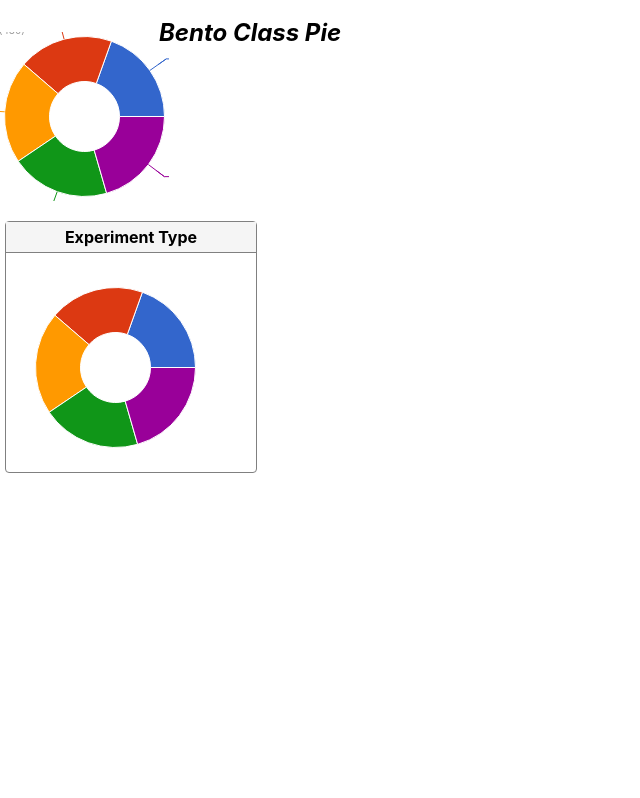
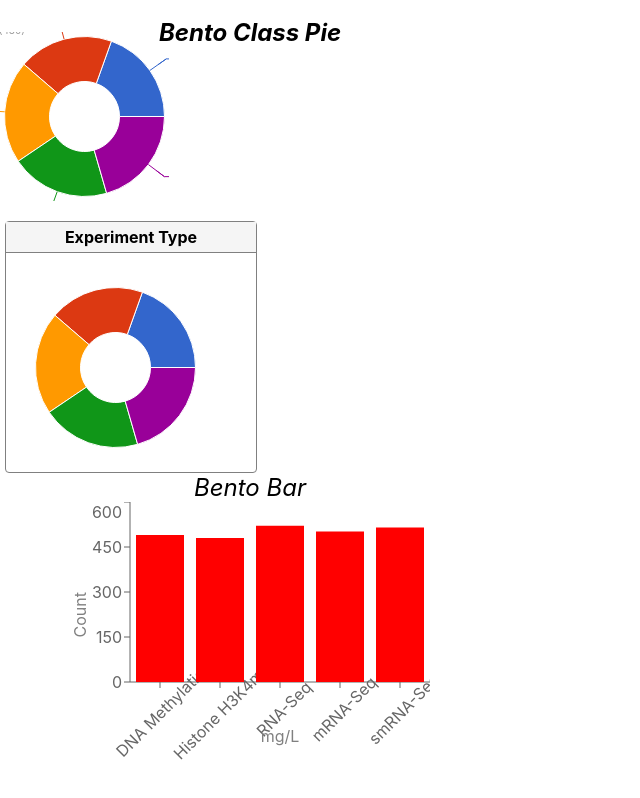
Before and after one commit to gsfk/data-vis-tests, a React (Create React App) app: page / in a window 1280 px wide. Shown: the part 286-1084 px from the top of the page, without its empty margins (0-640 px from the left). Before the commit the page ends 800 px from the top, so only its background shows below. Built offline with nearby package versions, Linux system fonts and the light colour scheme.

Commit message:
add Bento Bar Chart

```diff
--- /dev/null
+++ b/src/components/BentoBarChart.js
@@ -0,0 +1,99 @@
+import React from "react";
+import { BarChart, Bar, XAxis, YAxis, Tooltip, Label } from "recharts";
+
+const ASPECT_RATIO = 1.2;
+const MAX_LABEL_CHARS = 15;
+
+const BentoBarChart = ({ title, data, units, height }) => {
+  const titleStyle = {
+    fontStyle: "italic",
+    fontSize: "1.5em",
+    textAlign: "center",
+  };
+
+  const wrapperStyle = {
+    display: "flex",
+    flexDirection: "column",
+    alignItems: "center",
+  };
+
+  const tickFormatter = (tickLabel) => {
+    if (tickLabel.length <= MAX_LABEL_CHARS) {
+      return tickLabel;
+    }
+    return tickLabel.substring(0, MAX_LABEL_CHARS) + "...";
+  };
+
+  const totalCount = data.reduce((sum, e) => sum + e.y, 0);
+
+  return (
+    <div style={wrapperStyle}>
+      <div style={titleStyle}>{title}</div>
+      <BarChart
+        width={height * ASPECT_RATIO}
+        height={height}
+        data={data}
+        margin={{ bottom: 100 }}
+      >
+        <XAxis
+          dataKey='x'
+          height={20}
+          angle={-45}
+          dy={15}
+          tickFormatter={tickFormatter}
+        >
+          <Label value={units} offset={-40} position='insideBottom' />
+        </XAxis>
+        <YAxis>
+          <Label value='Count' offset={-10} position='left' angle={270} />
+        </YAxis>
+        <Tooltip content={<BarTooltip totalCount={totalCount} />} />
+        <Bar dataKey='y' fill='#ff0000' isAnimationActive={false} />
+      </BarChart>
+    </div>
+  );
+};
+
+const BarTooltip = ({ active, payload, totalCount }) => {
+  if (!active) {
+    return null;
+  }
+
+  const name = payload[0]?.payload?.x || "";
+  const value = payload[0]?.value || 0;
+  const percentage = totalCount ? Math.round((value / totalCount) * 100) : 0;
+
+  const toolTipStyle = {
+    backgroundColor: "rgba(255, 255, 255, 0.9)",
+    padding: "5px",
+    border: "1px solid grey",
+    boxShadow: "0px 0px 2px rgba(0, 0, 0, 0.9)",
+    borderRadius: "2px",
+    textAlign: "left",
+  };
+
+  const labelStyle = {
+    fontWeight: "bold",
+    fontSize: "12px",
+    padding: "0",
+    margin: "0",
+  };
+
+  const countStyle = {
+    fontWeight: "normal",
+    fontSize: "11px",
+    padding: "0",
+    margin: "0",
+  };
+
+  return (
+    <div style={toolTipStyle}>
+      <p style={labelStyle}>{name}</p>
+      <p style={countStyle}>
+        {value} ({percentage}%)
+      </p>
+    </div>
+  );
+};
+
+export default BentoBarChart;
--- a/src/components/Dashboard.js
+++ b/src/components/Dashboard.js
@@ -4,16 +4,12 @@ import TestVictoryPie from "./TestVictoryPie";
 import { phenotypicFeatures, experiment_type_array } from "../data";
 import BentoClassPie from "./BentoClassPie";
 import ChartWrapper from "./ChartWrapper";
-
+import BentoBarChart from "./BentoBarChart";
 
 // victory expects array of {x: category_name, y: value}
 // bento expects array of {name: category_name, value: value}
 
 // example input phenotypicFeatures is an object with catname: catvalue pairs
-
-
-
-
 
 const Dashboard = () => {
   const victoryTitle = "Experiment Type";
@@ -21,14 +17,16 @@ const Dashboard = () => {
   const victorySize = 200;
 
   const bentoTitle = "Phenotypic Features";
-  const bentoData = experiment_type_array.map(e => ({name: e.x, value: e.y}));
+  const bentoData = experiment_type_array.map((e) => ({
+    name: e.x,
+    value: e.y,
+  }));
   const bentoHeight = 100;
 
-  const wrapperHeight = 250
-
+  const wrapperHeight = 250;
 
   return (
-    <div style={{width: "500px", textAlign: "center"}} >
+    <div style={{ width: "500px", textAlign: "center" }}>
       <h1>Dashboard</h1>
       <BentoPie
         title={"Bento function pie"}
@@ -41,7 +39,7 @@ const Dashboard = () => {
         height={victorySize}
       />
       <BentoClassPie
-        title="Bento Class Pie"
+        title='Bento Class Pie'
         data={bentoData}
         chartHeight={victorySize}
         chartAspectRatio={1.0}
@@ -54,7 +52,12 @@ const Dashboard = () => {
         title={"Experiment Type"}
         data={bentoData}
         height={wrapperHeight}
-
+      />
+      <BentoBarChart
+        title={"Bento Bar"}
+        data={victoryData}
+        units={"mg/L"}
+        height={300}
       />
     </div>
   );
```
Also changed, not shown: src/components/BentoPie.js (+5 -7 lines).
